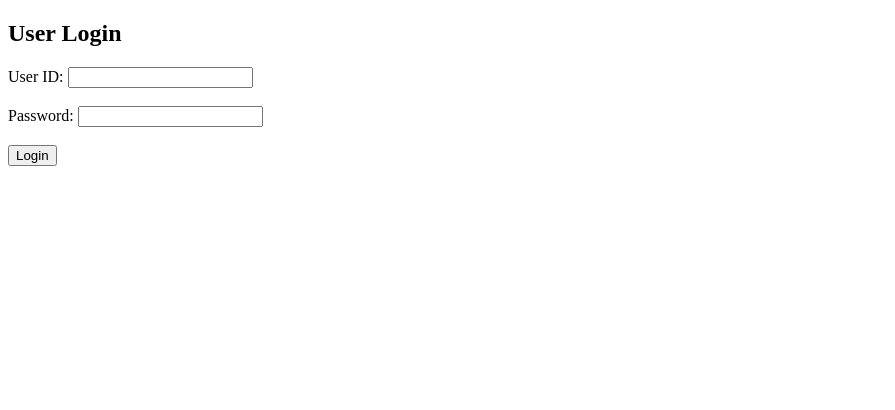
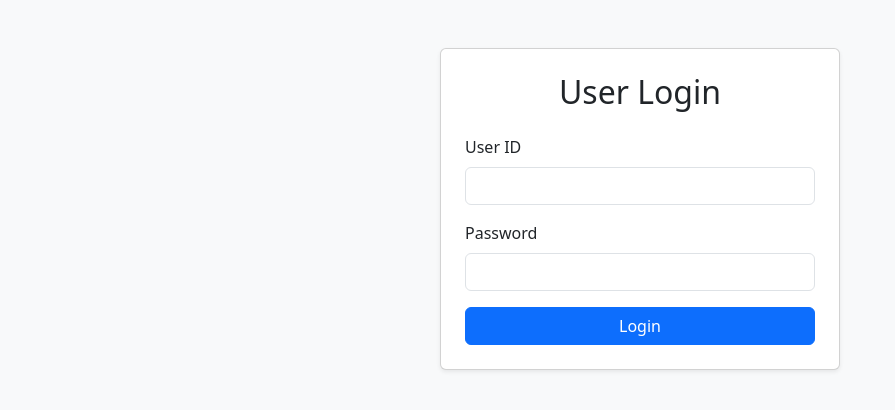
Before and after one commit to Naveentm16/ration-system, a Flask app: page /user_login in a window 1280 px wide. Shown: the top 410 px of the page, without its empty margins (0-895 px from the left). Run offline with Flask 3, Linux system fonts and the light colour scheme.

Commit message:
Update user_login.html

```diff
--- a/templates/user_login.html
+++ b/templates/user_login.html
@@ -2,15 +2,25 @@
 <html>
 <head>
     <title>User Login</title>
+    <link href="https://cdn.jsdelivr.net/npm/bootstrap@5.3.2/dist/css/bootstrap.min.css" rel="stylesheet">
+    <script src="https://cdn.jsdelivr.net/npm/bootstrap@5.3.2/dist/js/bootstrap.bundle.min.js"></script>
 </head>
-<body>
-    <h2>User Login</h2>
-    <form method="POST">
-        <label>User ID:</label>
-        <input type="text" name="id" required><br><br>
-        <label>Password:</label>
-        <input type="password" name="password" required><br><br>
-        <button type="submit">Login</button>
-    </form>
+<body class="bg-light">
+<div class="container mt-5">
+    <div class="card p-4 shadow-sm mx-auto" style="max-width: 400px;">
+        <h2 class="mb-4 text-center">User Login</h2>
+        <form method="POST">
+            <div class="mb-3">
+                <label class="form-label">User ID</label>
+                <input type="text" name="id" class="form-control" required>
+            </div>
+            <div class="mb-3">
+                <label class="form-label">Password</label>
+                <input type="password" name="password" class="form-control" required>
+            </div>
+            <button type="submit" class="btn btn-primary w-100">Login</button>
+        </form>
+    </div>
+</div>
 </body>
 </html>
```
